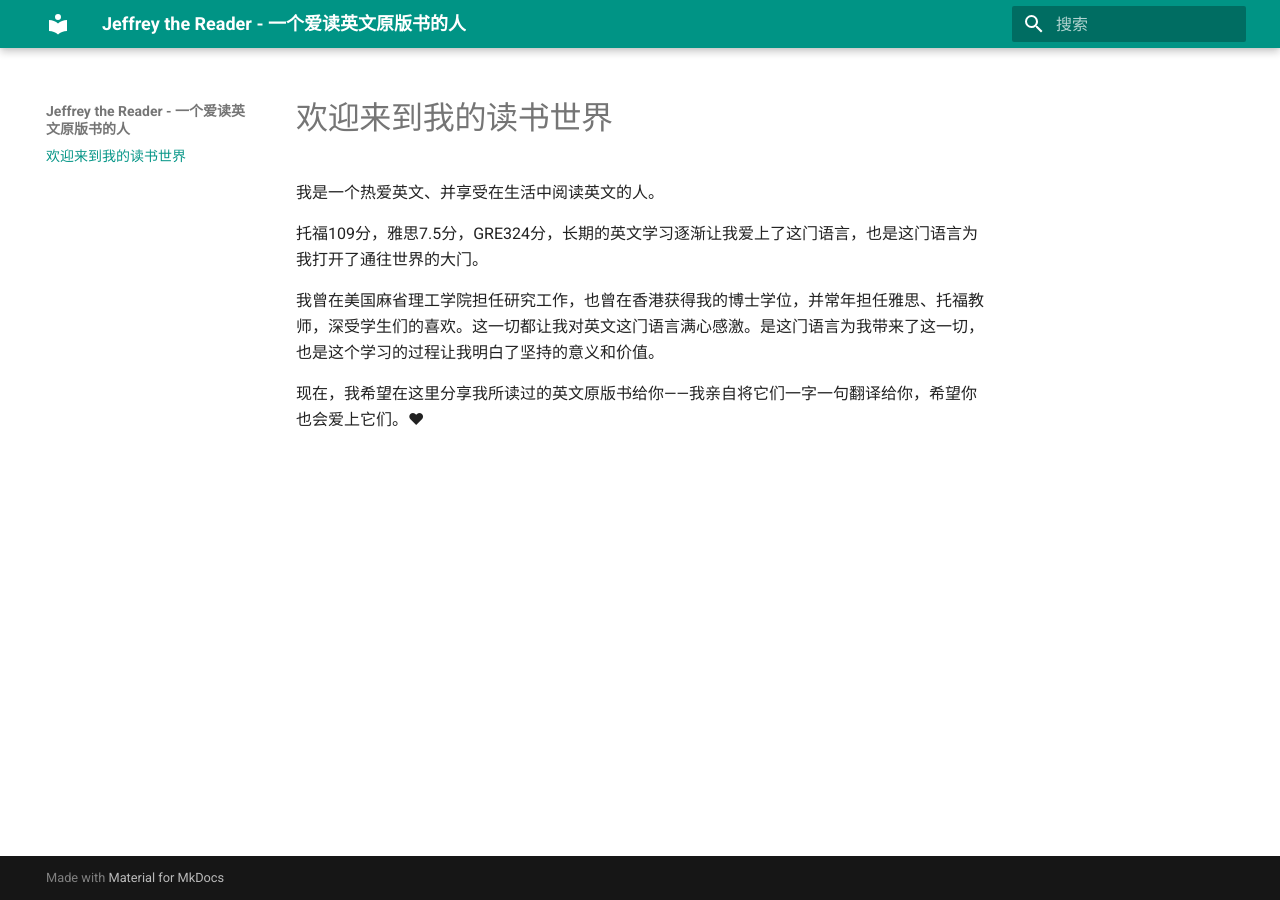
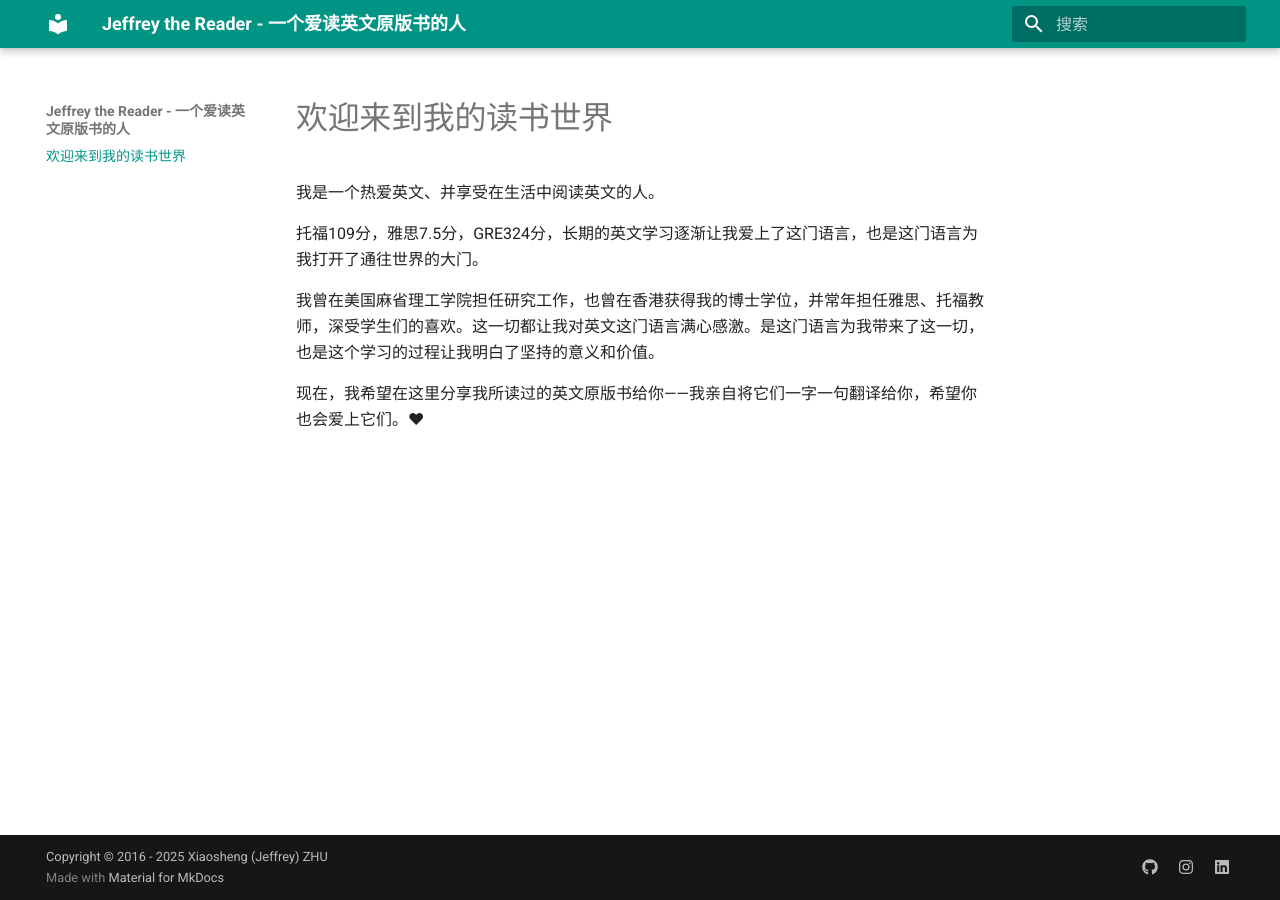
Before and after one commit to Gypsop/JeffreyTheReader, an MkDocs documentation site: the page built from docs/index.md, in a window 1280 px wide. Built offline with MkDocs 1.6.1 and Material for MkDocs 9.7.7, drawn with Linux system fonts in a browser that asks for light colours.

Commit message:
update footer

```diff
--- a/mkdocs.yml
+++ b/mkdocs.yml
@@ -6,3 +6,12 @@ theme:
     primary: teal
     accent: cyan
   language: zh
+extra:
+  social:
+    - icon: fontawesome/brands/github
+      link: https://github.com/Gypsop/
+    - icon: fontawesome/brands/instagram
+      link: https://www.instagram.com/gypsop.zhu/
+    - icon: fontawesome/brands/linkedin
+      link: https://www.linkedin.com/in/xiaoshengzhu/
+copyright: Copyright &copy; 2016 - 2025 Xiaosheng (Jeffrey) ZHU
```
